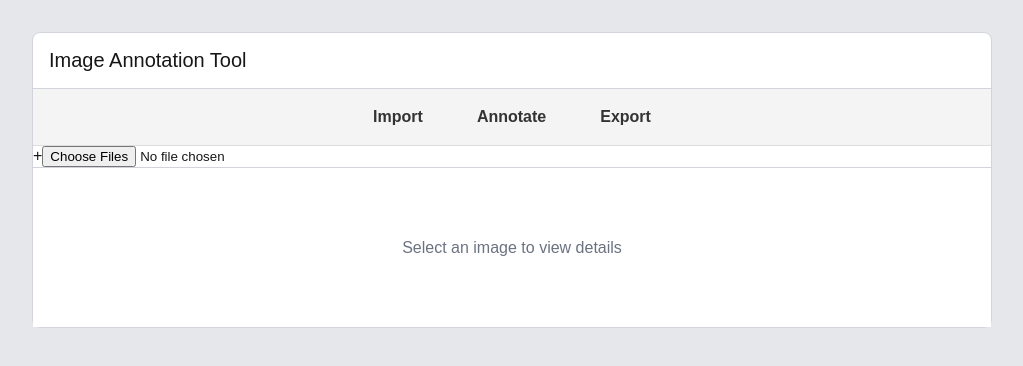
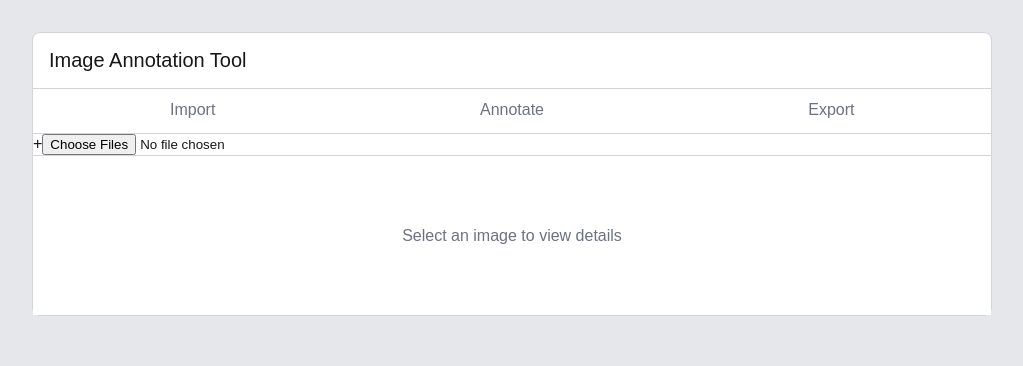
Before and after one commit to ZaynUH/annotation-tool, a Next.js app: page /upload in a window 1280 px wide. Shown: the top 366 px of the page, without its empty margins (128-1151 px from the left). Built offline with nearby package versions, Linux system fonts and the light colour scheme.

Commit message:
UploadPage4

```diff
--- a/components/Toolbar.tsx
+++ b/components/Toolbar.tsx
@@ -1,14 +1,12 @@
 import Link from 'next/link';
-import styles from '../styles/Toolbar.module.css';
+import styles from '../styles/UploadPage.module.css';
 
-const Toolbar = () => {
-  return (
-    <nav className={styles.toolbar}>
-      <Link href="/upload" className={styles.tab}>Import</Link>
-      <Link href="/annotate" className={styles.tab}>Annotate</Link>
-      <Link href="/export" className={styles.tab}>Export</Link>
-    </nav>
-  );
-};
+const Toolbar = () => (
+  <div className={styles.toolbar}>
+    <Link href="/upload" className={`${styles.tab} ${styles.active}`}>Import</Link>
+    <Link href="/annotate" className={styles.tab}>Annotate</Link>
+    <Link href="/export" className={styles.tab}>Export</Link>
+  </div>
+);
 
 export default Toolbar;
```
